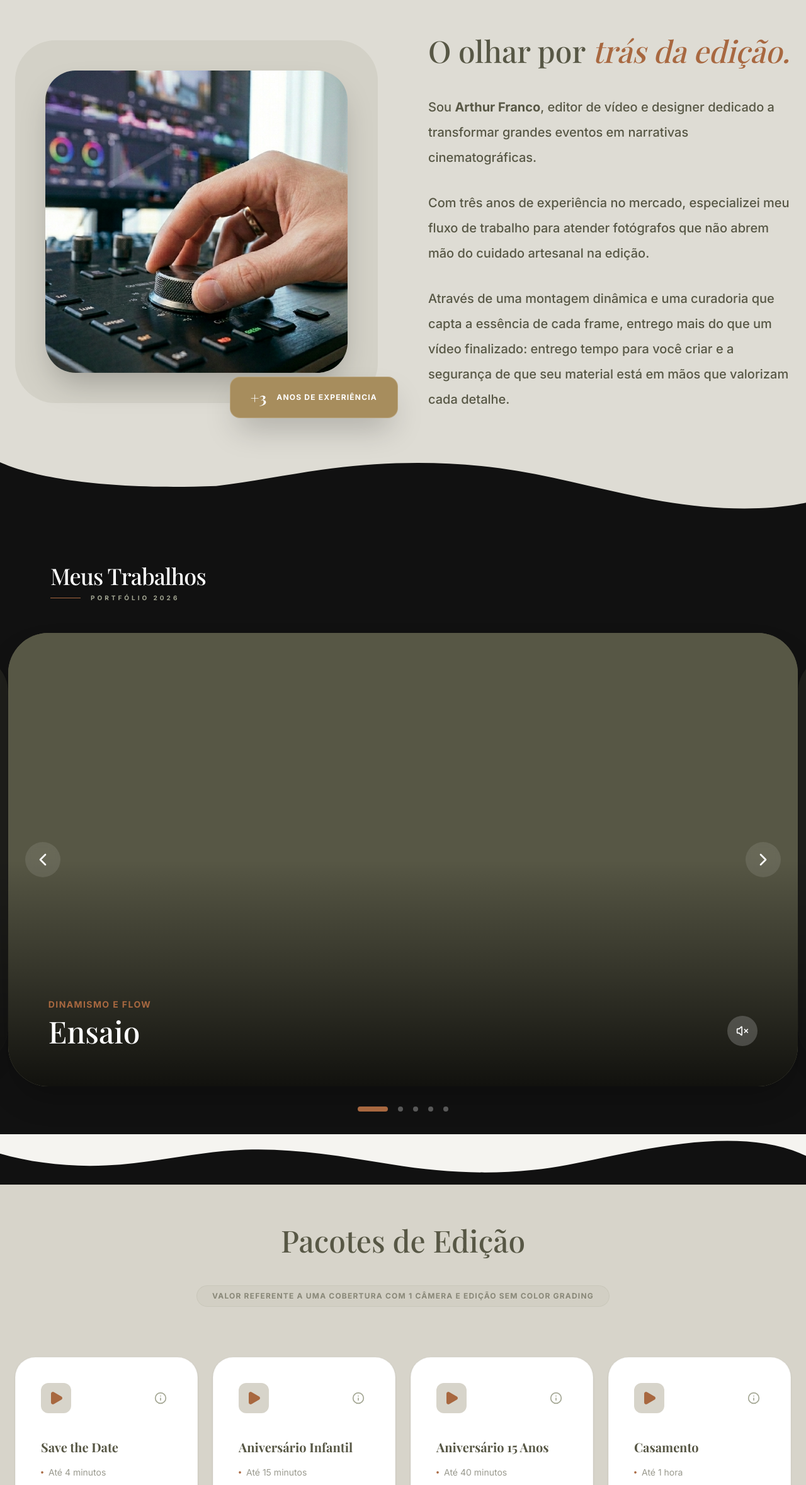
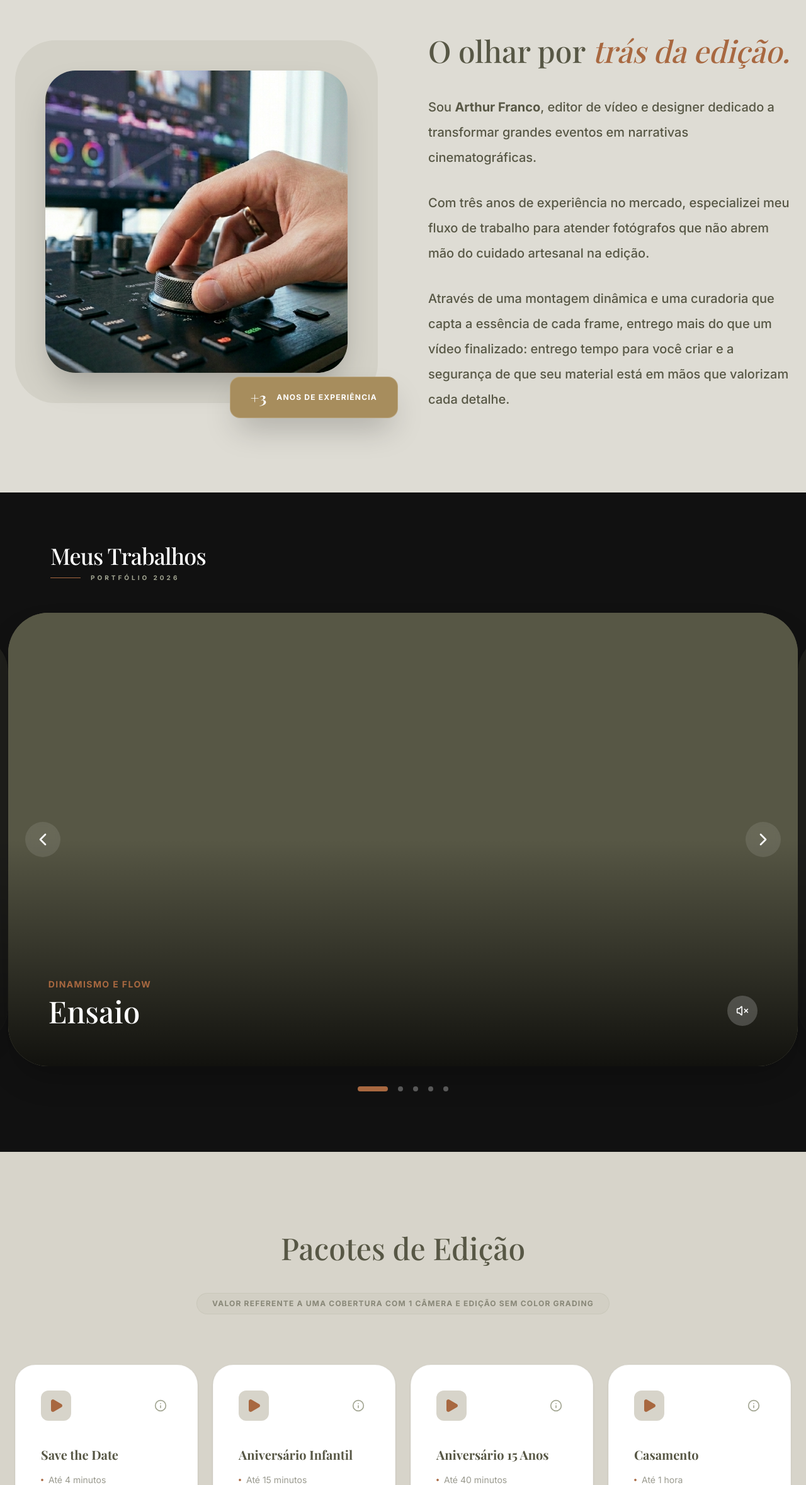
Before and after one commit to amfgyn/ArthurFrancoEditor, a React (Vite) app: page / in a window 1280 px wide. Shown: the part 1048-3406 px from the top of the page at 63% size. Built offline with nearby package versions, Linux system fonts and the light colour scheme; a web font is replaced by a local one.

Commit message:
Add files via upload

```diff
--- a/src/App.tsx
+++ b/src/App.tsx
@@ -413,7 +413,7 @@ export default function App() {
         </section>
 
         {/* Section: About Me */}
-        <section id="sobre-mim" className="relative py-32 pb-40 bg-[#DEDCD4]">
+        <section id="sobre-mim" className="py-32 bg-[#DEDCD4]">
           <div className="max-w-7xl mx-auto px-6">
             <div className="grid md:grid-cols-2 gap-20 items-center">
               <motion.div
@@ -463,16 +463,10 @@ export default function App() {
             </div>
           </div>
 
-          {/* Wave Divider - Sobre Mim → Portfólio (escuro) */}
-          <div className="absolute bottom-0 left-0 w-full overflow-hidden leading-none z-10" style={{ lineHeight: 0 }}>
-            <svg className="relative block" style={{ width: 'calc(100% + 1.3px)', height: '80px' }} xmlns="http://www.w3.org/2000/svg" viewBox="0 0 1200 120" preserveAspectRatio="none">
-              <path d="M321.39,56.44c58-10.79,114.16-30.13,172-41.86,82.39-16.72,168.19-17.73,250.45-.39C823.78,31,906.67,72,985.66,92.83c70.05,18.48,146.53,26.09,214.34,3V120H0V0C49.1,35.3,153.28,66.86,321.39,56.44Z" fill="#111111" />
-            </svg>
-          </div>
         </section>
 
         {/* Section: Portfolio (Netflix style) */}
-        <section id="portfólio" ref={portfolioSectionRef} className="relative flex flex-col overflow-hidden bg-[#111111] text-white" style={{ paddingTop: '80px', paddingBottom: '100px' }}>
+        <section id="portfólio" ref={portfolioSectionRef} className="relative flex flex-col overflow-hidden bg-[#111111] text-white" style={{ paddingTop: '80px', paddingBottom: '80px' }}>
           {/* Título da Seção */}
           <div className="relative z-30 pointer-events-none mb-12 px-6 md:px-20">
             <motion.div
@@ -578,16 +572,10 @@ export default function App() {
             ))}
           </div>
 
-          {/* Wave Divider - Portfólio → Planos (claro) */}
-          <div className="absolute bottom-0 left-0 w-full overflow-hidden leading-none z-10" style={{ lineHeight: 0 }}>
-            <svg className="relative block" style={{ width: 'calc(100% + 1.3px)', height: '80px' }} xmlns="http://www.w3.org/2000/svg" viewBox="0 0 1200 120" preserveAspectRatio="none">
-              <path d="M0,0V46.29c47.79,22.2,103.59,32.17,158,28,70.36-5.37,136.33-33.31,206.8-37.5C438.64,32.43,512.34,53.67,583,72.05c69.27,18,138.3,24.88,209.4,13.08,36.15-6,69.85-17.84,104.45-29.34C989.49,25,1113-14.29,1200,52.47V0Z" fill="#f5f4f0" />
-            </svg>
-          </div>
         </section>
 
         {/* Section: Packages */}
-        <section id="planos" className="relative pt-16 pb-0 bg-off-white">
+        <section id="planos" className="py-32 bg-off-white">
           <div className="max-w-7xl mx-auto px-6">
             <div className="text-center mb-20">
               <h2 className="text-4xl md:text-5xl font-display font-medium mb-12 text-dark">Pacotes de Edição</h2>
@@ -658,13 +646,6 @@ export default function App() {
               ))}
             </div>
           </div>
-
-          {/* Wave Divider - Planos → CTA (bege) */}
-          <div className="absolute bottom-0 left-0 w-full overflow-hidden leading-none z-10" style={{ lineHeight: 0 }}>
-            <svg className="relative block" style={{ width: 'calc(100% + 1.3px)', height: '80px' }} xmlns="http://www.w3.org/2000/svg" viewBox="0 0 1200 120" preserveAspectRatio="none">
-              <path d="M321.39,56.44c58-10.79,114.16-30.13,172-41.86,82.39-16.72,168.19-17.73,250.45-.39C823.78,31,906.67,72,985.66,92.83c70.05,18.48,146.53,26.09,214.34,3V120H0V0C49.1,35.3,153.28,66.86,321.39,56.44Z" fill="#DEDCD4" />
-            </svg>
-          </div>
         </section>
 
         {/* Section: CTA Final */}
```
